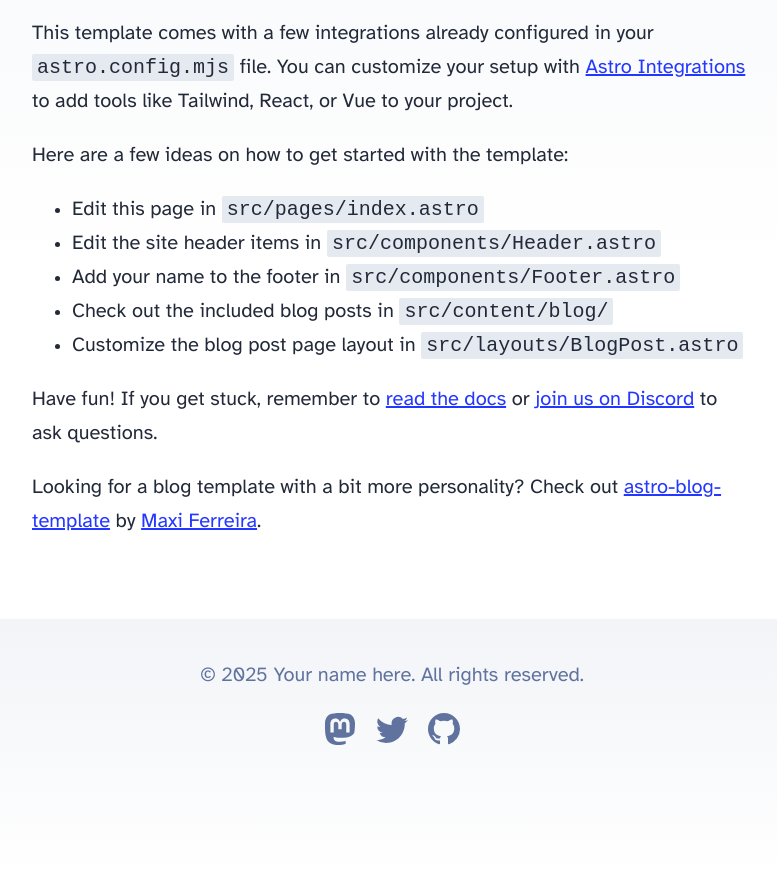
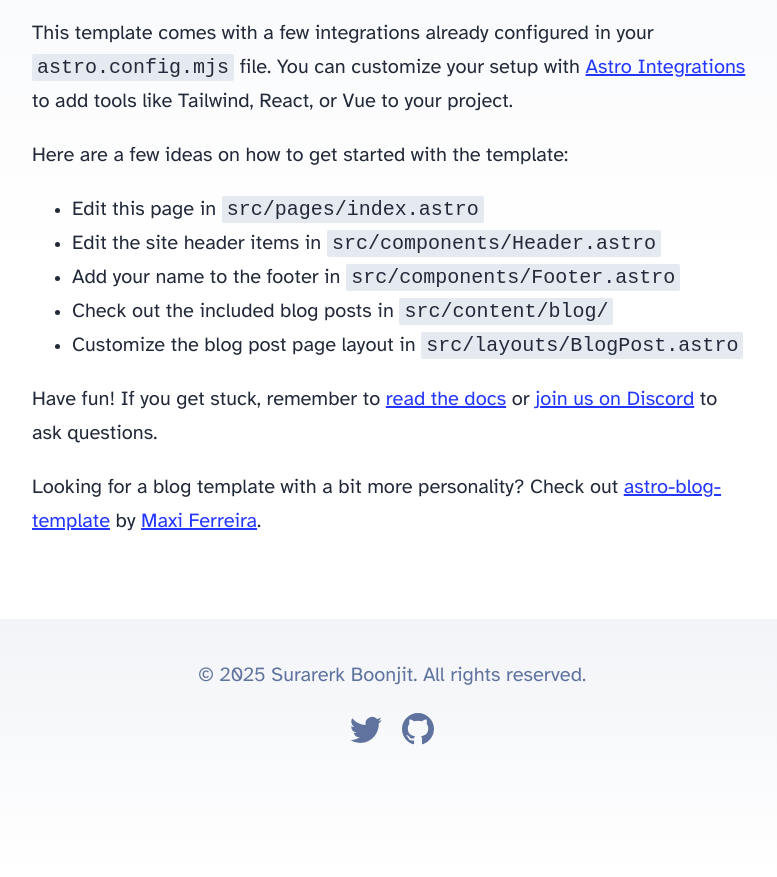
Before and after one commit to sujamess/sujamess.com, an Astro site: page / in a window 1280 px wide. Shown: the part 336-1213 px from the top of the page, without its empty margins (248-1025 px from the left). Built offline with nearby package versions, Linux system fonts and the light colour scheme; Astro itself is replaced by a stand-in of ours.

Commit message:
Update footer with personal information

```diff
--- a/src/components/Footer.astro
+++ b/src/components/Footer.astro
@@ -3,24 +3,10 @@ const today = new Date();
 ---
 
 <footer>
-	&copy; {today.getFullYear()} Your name here. All rights reserved.
+	&copy; {today.getFullYear()} Surarerk Boonjit. All rights reserved.
 	<div class="social-links">
-		<a href="https://m.webtoo.ls/@astro" target="_blank">
-			<span class="sr-only">Follow Astro on Mastodon</span>
-			<svg
-				viewBox="0 0 16 16"
-				aria-hidden="true"
-				width="32"
-				height="32"
-				astro-icon="social/mastodon"
-				><path
-					fill="currentColor"
-					d="M11.19 12.195c2.016-.24 3.77-1.475 3.99-2.603.348-1.778.32-4.339.32-4.339 0-3.47-2.286-4.488-2.286-4.488C12.062.238 10.083.017 8.027 0h-.05C5.92.017 3.942.238 2.79.765c0 0-2.285 1.017-2.285 4.488l-.002.662c-.004.64-.007 1.35.011 2.091.083 3.394.626 6.74 3.78 7.57 1.454.383 2.703.463 3.709.408 1.823-.1 2.847-.647 2.847-.647l-.06-1.317s-1.303.41-2.767.36c-1.45-.05-2.98-.156-3.215-1.928a3.614 3.614 0 0 1-.033-.496s1.424.346 3.228.428c1.103.05 2.137-.064 3.188-.189zm1.613-2.47H11.13v-4.08c0-.859-.364-1.295-1.091-1.295-.804 0-1.207.517-1.207 1.541v2.233H7.168V5.89c0-1.024-.403-1.541-1.207-1.541-.727 0-1.091.436-1.091 1.296v4.079H3.197V5.522c0-.859.22-1.541.66-2.046.456-.505 1.052-.764 1.793-.764.856 0 1.504.328 1.933.983L8 4.39l.417-.695c.429-.655 1.077-.983 1.934-.983.74 0 1.336.259 1.791.764.442.505.661 1.187.661 2.046v4.203z"
-				></path></svg
-			>
-		</a>
-		<a href="https://twitter.com/astrodotbuild" target="_blank">
-			<span class="sr-only">Follow Astro on Twitter</span>
+		<a href="https://x.com/sujamess" target="_blank">
+			<span class="sr-only">Follow me on X</span>
 			<svg viewBox="0 0 16 16" aria-hidden="true" width="32" height="32" astro-icon="social/twitter"
 				><path
 					fill="currentColor"
@@ -28,8 +14,8 @@ const today = new Date();
 				></path></svg
 			>
 		</a>
-		<a href="https://github.com/withastro/astro" target="_blank">
-			<span class="sr-only">Go to Astro's GitHub repo</span>
+		<a href="https://github.com/sujamess" target="_blank">
+			<span class="sr-only">Go to my GitHub</span>
 			<svg viewBox="0 0 16 16" aria-hidden="true" width="32" height="32" astro-icon="social/github"
 				><path
 					fill="currentColor"
```
